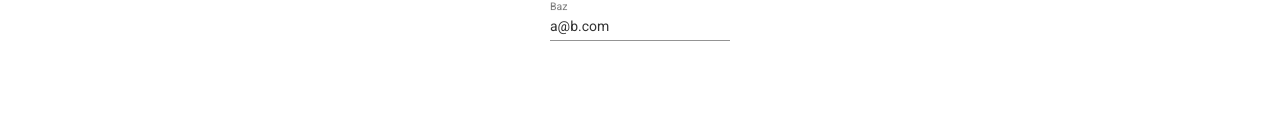
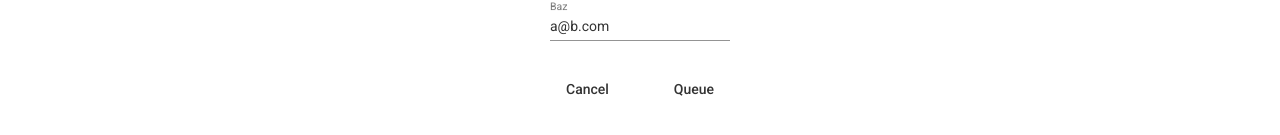
Before and after one commit to NWMSOEConfig/insight, an Angular app in the folder insight-app/: page / in a window 1280 px wide. Shown: the part 431-566 px from the top of the page. Built offline with nearby package versions, Linux system fonts and the light colour scheme.

Commit message:
Add Cancel and Queue buttons

```diff
--- a/insight-app/src/app/setting-editor/setting-editor.component.css
+++ b/insight-app/src/app/setting-editor/setting-editor.component.css
@@ -0,0 +1,3 @@
+#queue {
+  float: right;
+}
--- a/insight-app/src/app/setting-editor/setting-editor.component.html
+++ b/insight-app/src/app/setting-editor/setting-editor.component.html
@@ -3,4 +3,6 @@
   <app-parameter [parameterId]="1"></app-parameter>
   <app-parameter [parameterId]="2"></app-parameter>
   <app-parameter [parameterId]="3"></app-parameter>
+  <button mat-button>Cancel</button>
+  <button mat-button id="queue">Queue</button>
 </form>
```
